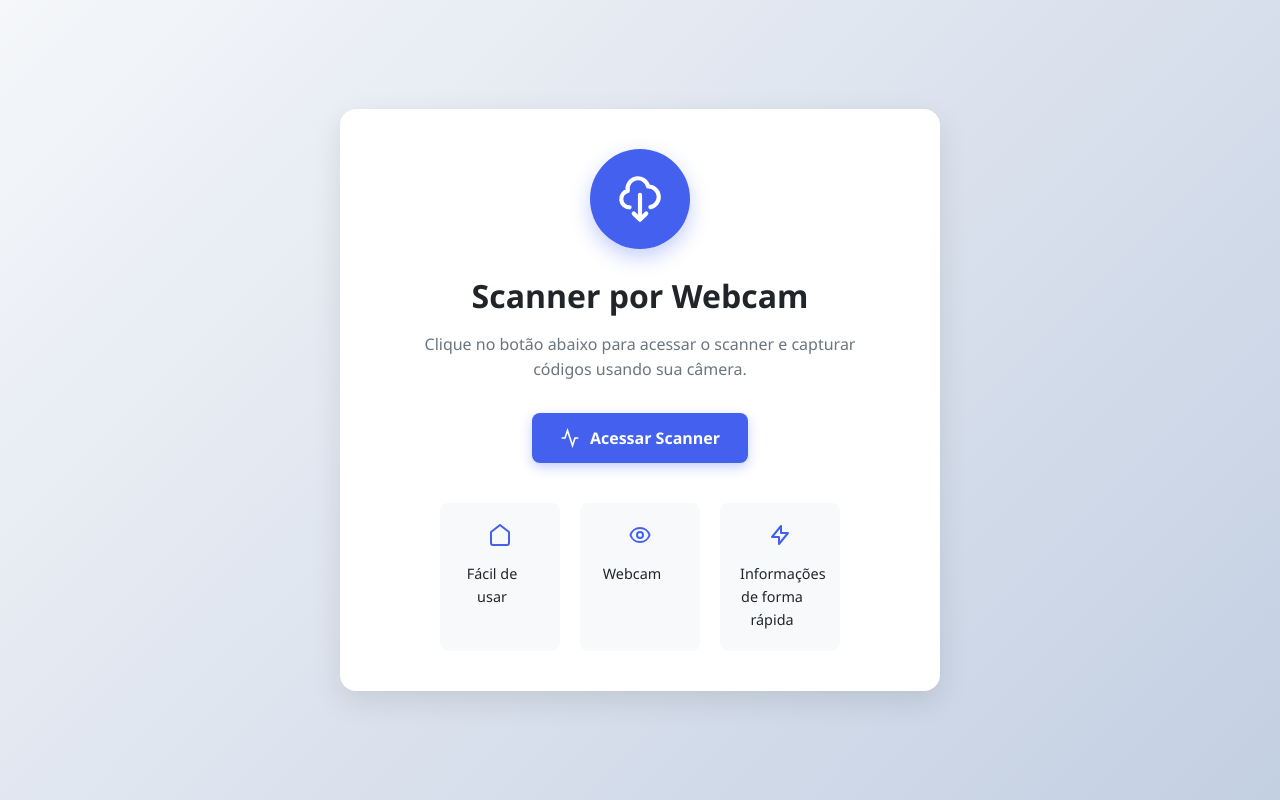
After one commit to GustavoHcode/Biblioteca-BookKeeper, a Django app: page /scanner/ in a window 1280 px wide. The commit adds this page. Run offline with Django 5.2, Linux system fonts and the light colour scheme.

Commit message:
Barcode scanner terminado

```diff
--- a/biblioteca_app/models.py
+++ b/biblioteca_app/models.py
@@ -20,8 +20,6 @@ class Book(models.Model):
     isbn = models.CharField(max_length=20, verbose_name="ISBN")
     borrowed = models.BooleanField(default=False, verbose_name="Emprestado")
 
-
-
     def __str__(self):
         return self.book_name
 
--- a/biblioteca_app/templates/index.html
+++ b/biblioteca_app/templates/index.html
@@ -129,6 +129,7 @@
                 <li><a href="{% url 'add_book' %}">➕ Adicionar Livro</a></li>
                 <li><a href="{% url 'edit_book_list' %}">⚙️ Editar Livro</a></li>
                 <li><a href="{% url 'remove_book' %}">➖ Remover Livro</a></li>
+                <li><a href="{% url 'scanner' %}">📸 Webcam</a></li>
             </ul>
         </li>
         <li class="nav-item">
--- /dev/null
+++ b/biblioteca_app/templates/scanner.html
@@ -0,0 +1,189 @@
+<!DOCTYPE html>
+<html lang="pt-br">
+<head>
+    <meta charset="UTF-8">
+    <meta name="viewport" content="width=device-width, initial-scale=1.0">
+    <title>Scanner Webcam</title>
+    <style>
+        :root {
+            --primary: #4361ee;
+            --primary-dark: #3a56d4;
+            --light: #f8f9fa;
+            --dark: #212529;
+        }
+
+        * {
+            margin: 0;
+            padding: 0;
+            box-sizing: border-box;
+        }
+
+        body {
+            font-family: 'Segoe UI', system-ui, -apple-system, sans-serif;
+            background: linear-gradient(135deg, #f5f7fa 0%, #c3cfe2 100%);
+            min-height: 100vh;
+            display: flex;
+            justify-content: center;
+            align-items: center;
+            padding: 20px;
+        }
+
+        .landing-container {
+            background: white;
+            border-radius: 16px;
+            box-shadow: 0 10px 30px rgba(0, 0, 0, 0.1);
+            width: 100%;
+            max-width: 600px;
+            overflow: hidden;
+            text-align: center;
+            padding: 40px 30px;
+        }
+
+        .scanner-icon {
+            width: 100px;
+            height: 100px;
+            background: var(--primary);
+            border-radius: 50%;
+            display: flex;
+            justify-content: center;
+            align-items: center;
+            margin: 0 auto 25px;
+            box-shadow: 0 8px 20px rgba(67, 97, 238, 0.3);
+        }
+
+        .scanner-icon svg {
+            width: 50px;
+            height: 50px;
+            color: white;
+        }
+
+        h1 {
+            color: var(--dark);
+            font-size: 2rem;
+            margin-bottom: 15px;
+        }
+
+        p {
+            color: #6c757d;
+            margin-bottom: 30px;
+            line-height: 1.6;
+            max-width: 80%;
+            margin-left: auto;
+            margin-right: auto;
+        }
+
+        .btn {
+            padding: 14px 28px;
+            border-radius: 8px;
+            border: none;
+            font-weight: 600;
+            cursor: pointer;
+            transition: all 0.2s ease;
+            display: inline-flex;
+            align-items: center;
+            gap: 10px;
+            font-size: 1rem;
+            text-decoration: none;
+        }
+
+        .btn-primary {
+            background: var(--primary);
+            color: white;
+            box-shadow: 0 4px 12px rgba(67, 97, 238, 0.3);
+        }
+
+        .btn-primary:hover {
+            background: var(--primary-dark);
+            transform: translateY(-2px);
+            box-shadow: 0 6px 16px rgba(67, 97, 238, 0.4);
+        }
+
+        .btn-primary:active {
+            transform: translateY(0);
+        }
+
+        .features {
+            display: flex;
+            justify-content: center;
+            gap: 20px;
+            margin-top: 40px;
+            flex-wrap: wrap;
+        }
+
+        .feature {
+            background: #f8f9fa;
+            padding: 20px;
+            border-radius: 8px;
+            width: 120px;
+        }
+
+        .feature svg {
+            width: 24px;
+            height: 24px;
+            margin-bottom: 10px;
+            color: var(--primary);
+        }
+
+        .feature p {
+            font-size: 0.9rem;
+            margin: 0;
+            color: var(--dark);
+        }
+
+        @media (max-width: 600px) {
+            .landing-container {
+                padding: 30px 20px;
+            }
+
+            h1 {
+                font-size: 1.6rem;
+            }
+
+            p {
+                max-width: 100%;
+            }
+        }
+    </style>
+</head>
+<body>
+    <div class="landing-container">
+        <div class="scanner-icon">
+            <svg xmlns="http://www.w3.org/2000/svg" fill="none" viewBox="0 0 24 24" stroke="currentColor">
+                <path stroke-linecap="round" stroke-linejoin="round" stroke-width="2" d="M7 16a4 4 0 01-.88-7.903A5 5 0 1115.9 6L16 6a5 5 0 011 9.9M9 19l3 3m0 0l3-3m-3 3V10" />
+            </svg>
+        </div>
+
+        <h1>Scanner por Webcam</h1>
+        <p>Clique no botão abaixo para acessar o scanner e capturar códigos usando sua câmera.</p>
+
+        <a href="{% url 'webcam_scanner' %}" class="btn btn-primary">
+            <svg xmlns="http://www.w3.org/2000/svg" width="20" height="20" viewBox="0 0 24 24" fill="none" stroke="currentColor" stroke-width="2">
+                <path d="M22 12h-4l-3 9L9 3l-3 9H2"></path>
+            </svg>
+            Acessar Scanner
+        </a>
+
+        <div class="features">
+            <div class="feature">
+                <svg xmlns="http://www.w3.org/2000/svg" fill="none" viewBox="0 0 24 24" stroke="currentColor">
+                    <path stroke-linecap="round" stroke-linejoin="round" stroke-width="2" d="M3 9l9-7 9 7v11a2 2 0 01-2 2H5a2 2 0 01-2-2V9z" />
+                </svg>
+                <p>Fácil de usar</p>
+            </div>
+            <div class="feature">
+                <svg xmlns="http://www.w3.org/2000/svg" fill="none" viewBox="0 0 24 24" stroke="currentColor">
+                    <path stroke-linecap="round" stroke-linejoin="round" stroke-width="2" d="M15 12a3 3 0 11-6 0 3 3 0 016 0z" />
+                    <path stroke-linecap="round" stroke-linejoin="round" stroke-width="2" d="M2.458 12C3.732 7.943 7.523 5 12 5c4.478 0 8.268 2.943 9.542 7-1.274 4.057-5.064 7-9.542 7-4.477 0-8.268-2.943-9.542-7z" />
+                </svg>
+                <p>Webcam</p>
+            </div>
+            <div class="feature">
+                <svg xmlns="http://www.w3.org/2000/svg" fill="none" viewBox="0 0 24 24" stroke="currentColor">
+                    <path stroke-linecap="round" stroke-linejoin="round" stroke-width="2" d="M13 10V3L4 14h7v7l9-11h-7z" />
+                </svg>
+                <p>Informações de forma rápida</p>
+            </div>
+        </div>
+    </div>
+</body>
+</html>
--- a/biblioteca_app/urls.py
+++ b/biblioteca_app/urls.py
@@ -1,7 +1,7 @@
 from django.contrib import admin
 from django.urls import path, include
 from django.views.generic.base import RedirectView
-from .views import home, save_student, readers, books, save_readers, add_book, remove_book, edit_book_list_view, edit_book_view, loan_books, view_loans, contact, success, relatorio, gerar_pdf
+from .views import home, save_student, readers, books, save_readers, add_book, remove_book, edit_book_list_view, edit_book_view, loan_books, view_loans, contact, success, relatorio, gerar_pdf, scanner_view, webcam_scanner_view, save_book_from_webcam
 urlpatterns = [
     path('', RedirectView.as_view(url='/home/', permanent=False), name='index'),
     path('home/', home, name='home'),
@@ -19,4 +19,7 @@ urlpatterns = [
     path('success/', success, name='success'),
     path('relatorio/', relatorio, name='relatorio'),
     path("gerar_pdf/", gerar_pdf, name="gerar_pdf"),
+    path('scanner/', scanner_view, name='scanner'),
+    path('webcam/',webcam_scanner_view, name='webcam_scanner'),
+    path('save-book-from-webcam/', save_book_from_webcam, name='save_book'),
 ]
--- a/biblioteca_app/views.py
+++ b/biblioteca_app/views.py
@@ -1,4 +1,5 @@
 from django.shortcuts import render, redirect, get_object_or_404
+from django.views.decorators.csrf import csrf_exempt
 from django.http import HttpResponseRedirect
 from django.http import HttpResponse
 from django.urls import reverse
@@ -8,14 +9,14 @@ from .models import Book
 from datetime import datetime, timedelta
 from django.contrib import messages
 from django.core.mail import EmailMessage
-from django.http import HttpResponse
+from django.http import HttpResponse, JsonResponse
 from django.template.loader import get_template
 from django.template.loader import render_to_string
 from bs4 import BeautifulSoup
 from xhtml2pdf import pisa
 from weasyprint import HTML
 from .models import Book, Loan
-import os
+import os, json
 
 
 def home(request):
@@ -26,8 +27,11 @@ def readers(request):
     return render(request, "readers.html", context={"current_tab": "readers", "readers": readers_list})
 
 def books(request):
-    books_list = Book.objects.all()
-    return render(request, "books.html", context={"current_tab": "books", "books": books_list})
+    books_list = Book.objects.all().order_by('-id')
+    return render(request, "books.html", context={
+        "current_tab": "books",
+        "books": books_list
+    })
 
 def returns(request):
     return render(request, "returns.html", context={"current_tab": "returns"})
@@ -197,3 +201,51 @@ def gerar_pdf(request):
     response = HttpResponse(pdf, content_type="application/pdf")
     response["Content-Disposition"] = 'attachment; filename="relatorio.pdf"'
     return response
+
+def scanner_view(request):
+    return render(request, 'scanner.html')
+
+def webcam_scanner_view(request):
+    return render(request, 'webcam_scanner.html')
+
+@csrf_exempt
+def save_book_from_webcam(request):
+    if request.method == 'POST':
+        try:
+            data = json.loads(request.body)
+            print("Dados recebidos para salvar:", data)
+
+
+            if Book.objects.filter(isbn=data['isbn']).exists():
+                return JsonResponse({
+                    'success': False,
+                    'message': 'Este livro já está cadastrado'
+                }, status=400)
+
+
+            new_book = Book.objects.create(
+                isbn=data['isbn'],
+                book_name=data['title'],
+                author=data['authors'],
+                borrowed=False
+            )
+
+            print(f"Livro criado: ID {new_book.id}")
+
+            return JsonResponse({
+                'success': True,
+                'message': 'Livro salvo com sucesso!',
+                'book_id': new_book.id
+            })
+
+        except Exception as e:
+            print("Erro ao salvar livro:", str(e))
+            return JsonResponse({
+                'success': False,
+                'message': str(e)
+            }, status=400)
+
+    return JsonResponse({
+        'success': False,
+        'message': 'Método não permitido'
+    }, status=405)
```
Also changed, not shown: biblioteca_app/templates/books.html (+65 -24 lines), biblioteca_app/templates/contact.html (+22 -22 lines), biblioteca_app/templates/webcam_scanner.html (added, +237 -0 lines), db.sqlite3.
